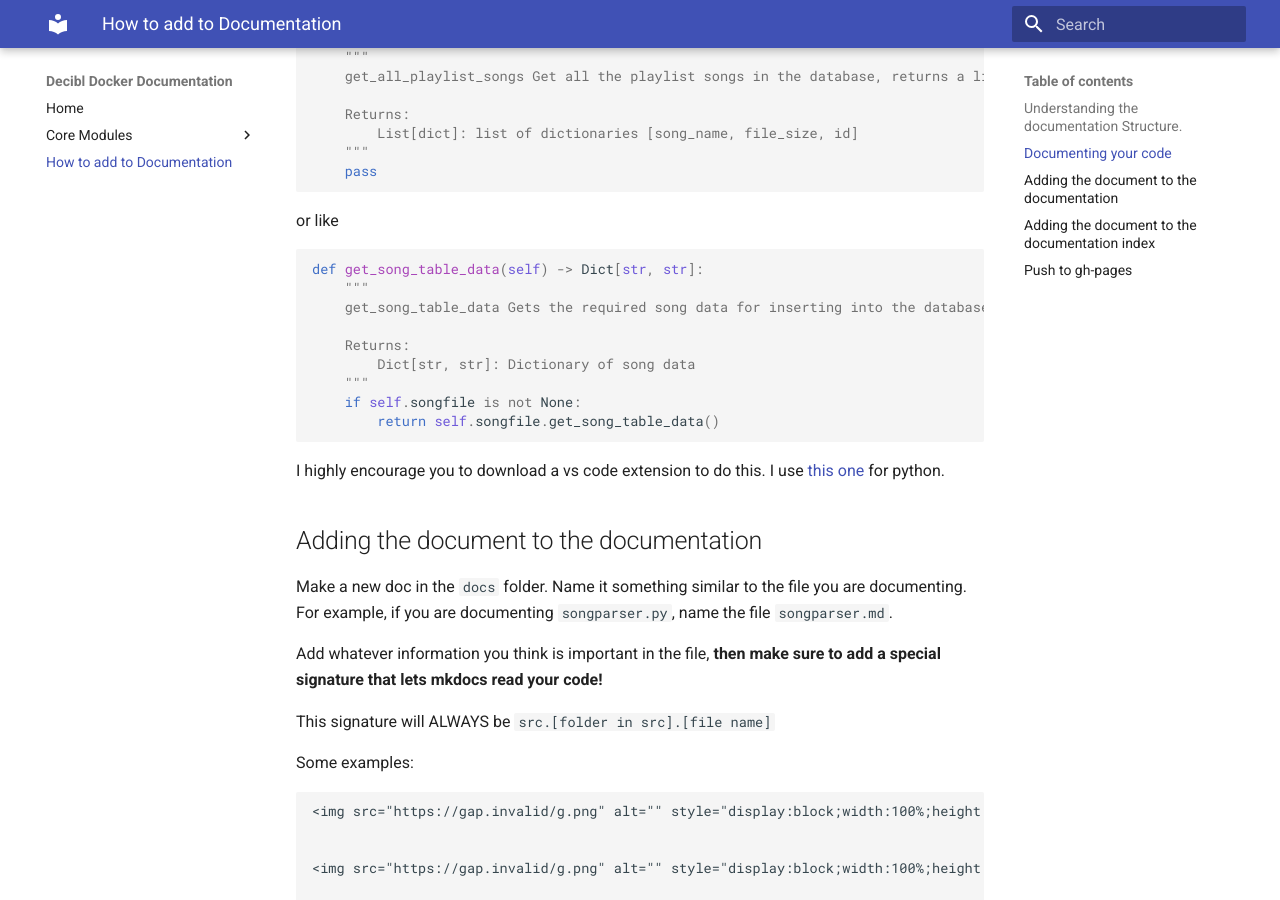
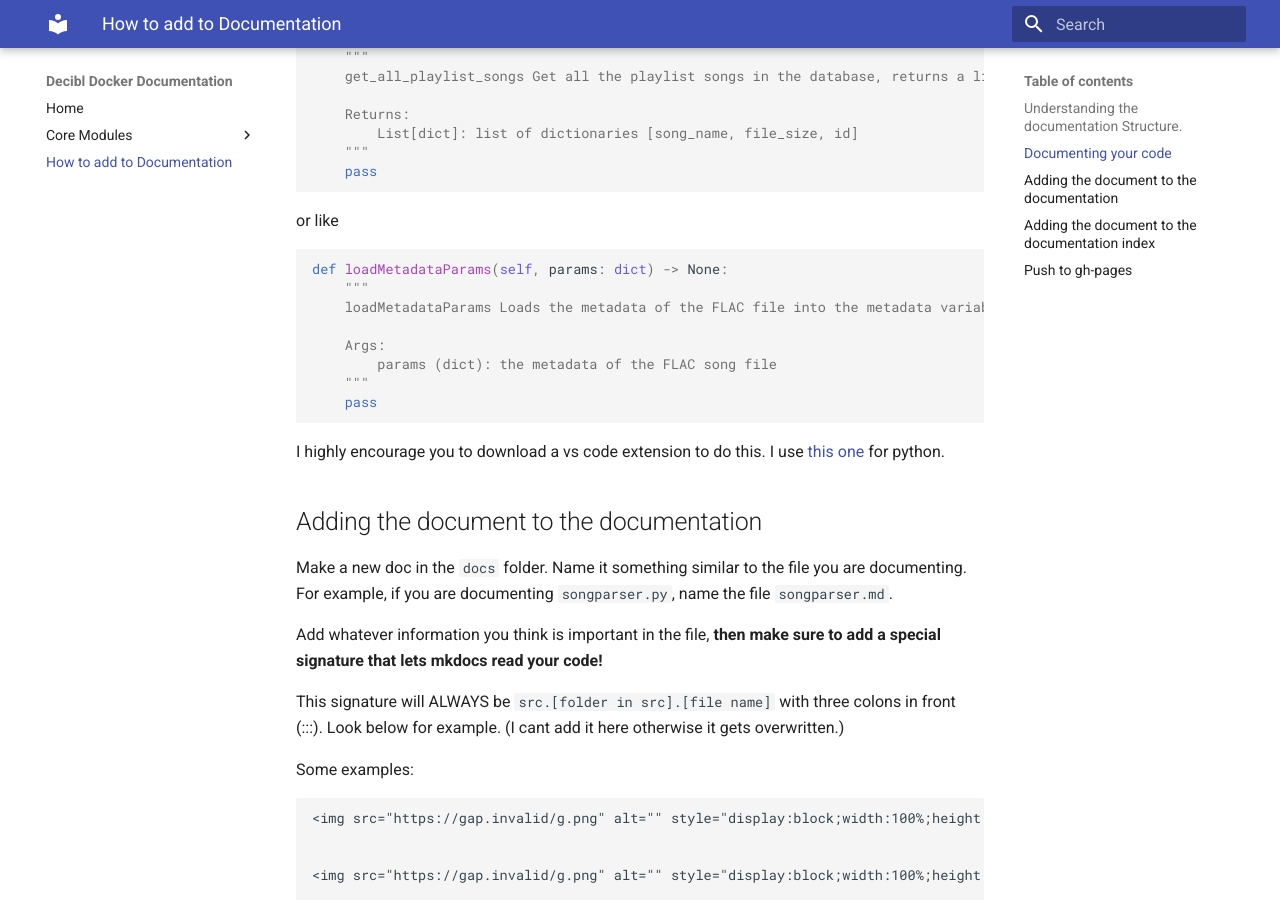
Before and after one commit to decibl/decibl-docker, an MkDocs documentation site: the page built from docs/docinstructions.md, in a window 1280 px wide and 900 px high, scrolled down 678 px. Built offline with MkDocs 1.6.1 and Material for MkDocs 9.7.7, drawn with Linux system fonts in a browser that asks for light colours.

Commit message:
Update docinstructions.md

````diff
--- a/docs/docinstructions.md
+++ b/docs/docinstructions.md
@@ -34,15 +34,14 @@ def get_all_playlist_songs(self) -> List[dict]:
 or like
 
 ```py
-def get_song_table_data(self) -> Dict[str, str]:
+def loadMetadataParams(self, params: dict) -> None:
     """
-    get_song_table_data Gets the required song data for inserting into the database depending on the file
+    loadMetadataParams Loads the metadata of the FLAC file into the metadata variable. Necessary if not using filepaths.
 
-    Returns:
-        Dict[str, str]: Dictionary of song data
+    Args:
+        params (dict): the metadata of the FLAC song file
     """
-    if self.songfile is not None:
-        return self.songfile.get_song_table_data()
+    pass
 ```
 
 I highly encourage you to download a vs code extension to do this. I use [this one](https://marketplace.visualstudio.com/items?itemName=njpwerner.autodocstring) for python.
@@ -53,7 +52,7 @@ Make a new doc in the `docs` folder. Name it something similar to the file you a
 
 Add whatever information you think is important in the file, **then make sure to add a special signature that lets mkdocs read your code!**
 
-This signature will ALWAYS be `::: src.[folder in src].[file name]`
+This signature will ALWAYS be `src.[folder in src].[file name]` with three colons in front (:::). Look below for example. (I cant add it here otherwise it gets overwritten.)
 
 Some examples:
 
````
